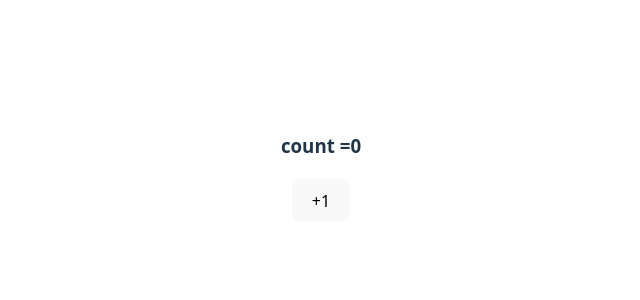
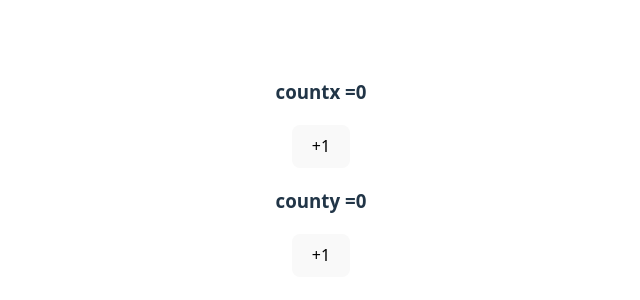
Before and after one commit to Shreyash-23423/React-tutorials, a React (Vite) app: page / in a window 1280 px wide. Shown: the part 232-532 px from the top of the page, without its empty margins (319-959 px from the left). Built offline with nearby package versions, Linux system fonts and the light colour scheme.

Commit message:
learned about what is a useeffect how to use it now with dependencies

```diff
--- a/src/Counter.jsx
+++ b/src/Counter.jsx
@@ -1,17 +1,23 @@
 import { useEffect, useState } from "react";
 export default function Counter(){
-    let [count,setcount]= useState(0);
+    let [countx,setcountx]= useState(0);
+    let [county,setcounty]= useState(0);
 
-    let inccount=()=>{
-        setcount((currcount)=> currcount+1);
+    let inccountx=()=>{
+        setcountx((currcount)=> currcount+1);
+    };
+    let inccounty=()=>{
+        setcounty((currcount)=> currcount+1);
     };
     useEffect(function printsomething(){
         console.log("this is a side-effect")
-    })
+    },[countx]);
     return (
         <div>
-            <h3>count ={count}</h3>
-            <button onClick={inccount}>+1</button>
+            <h3>countx ={countx}</h3>
+            <button onClick={inccountx}>+1</button>
+            <h3>county ={county}</h3>
+            <button onClick={inccounty}>+1</button>
         </div>
     );
     }
```
